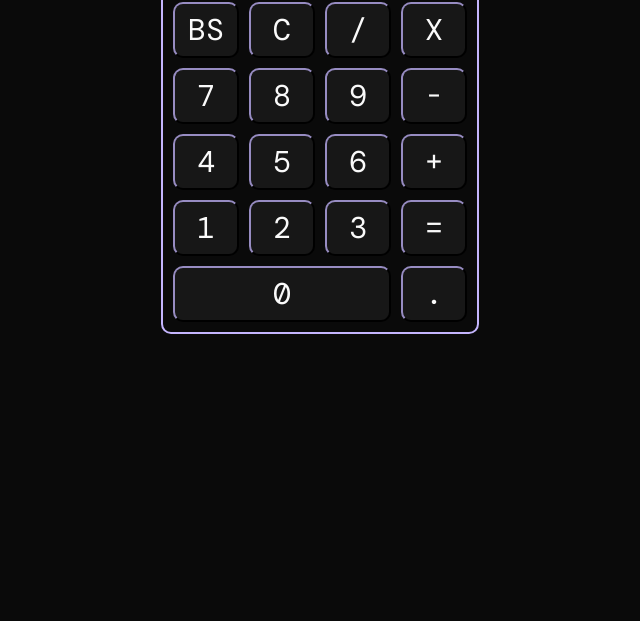
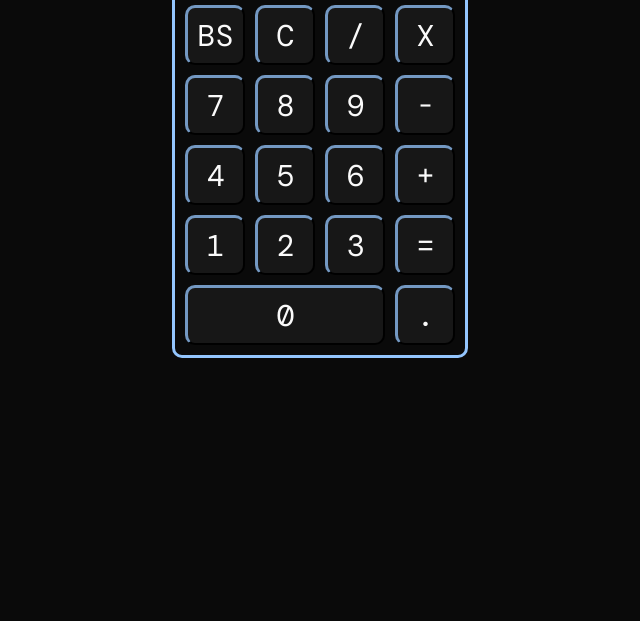
Before and after one commit to linuxdotexe/odin-calculator, a plain HTML site: page index.html in a window 1280 px wide. Shown: the part 179-800 px from the top of the page, without its empty margins (320-960 px from the left). Drawn offline with nearby package versions, Linux system fonts and the light colour scheme; a web font is replaced by a local one.

Commit message:
upd: accent color

```diff
--- a/style.css
+++ b/style.css
@@ -3,8 +3,8 @@
 :root {
   --bg: #0a0a0a;
   --bg-sec: #171717;
-  --accent: #c4b5fd;
-  --accent-sec: #c3b5fdbf;
+  --accent: #93c5fd;
+  --accent-sec: #93c5fdbf;
   --text: #fafafa;
   --text-sec: #737373;
 }
@@ -17,13 +17,17 @@ body {
   color: var(--text);
 }
 
+h1 {
+  color: var(--accent);
+}
+
 #container {
   box-sizing: content-box;
   width: fit-content;
   height: fit-content;
   padding: 10px;
   margin: auto;
-  border: 2px var(--accent) solid;
+  border: 3px var(--accent) solid;
   border-radius: 10px;
 }
 
@@ -33,7 +37,7 @@ body {
   text-align: right;
   font-size: 40px;
   padding: 10px;
-  border: 2px solid var(--accent);
+  border: 3px solid var(--accent);
   border-radius: 10px;
   margin-bottom: 10px;
 }
@@ -51,23 +55,22 @@ body {
 }
 
 .col > button {
-  box-sizing: content-box;
-  width: 50px;
-  height: 50px;
+  width: 60px;
+  height: 60px;
   font-size: 30px;
   font-family: "DM Mono", monospace;
   border-radius: 10px;
   background-color: var(--bg-sec);
   color: var(--text);
-  border-top: 2px solid var(--accent-sec);
-  border-left: 2px solid var(--accent-sec);
+  border-top: 3px solid var(--accent-sec);
+  border-left: 3px solid var(--accent-sec);
 }
 
 .col > button:active {
-  border-top: 2px solid #00000000;
-  border-left: 2px solid #00000000;
-  border-bottom: 2px solid var(--accent-sec);
-  border-right: 2px solid var(--accent-sec);
+  border-top: 3px solid #00000000;
+  border-left: 3px solid #00000000;
+  border-bottom: 3px solid var(--accent-sec);
+  border-right: 3px solid var(--accent-sec);
 }
 
 #zero {
```
